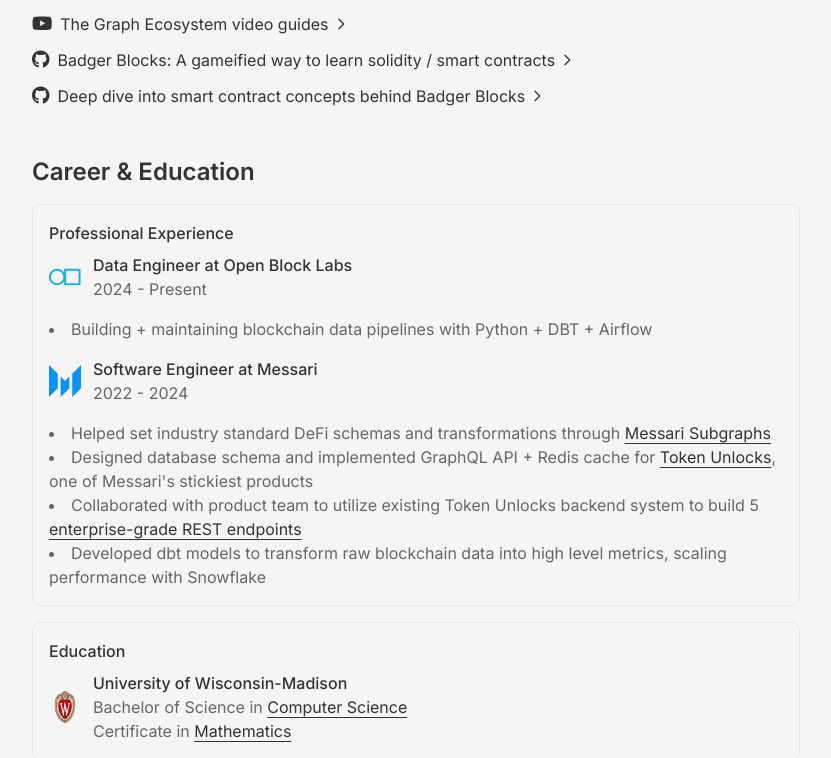
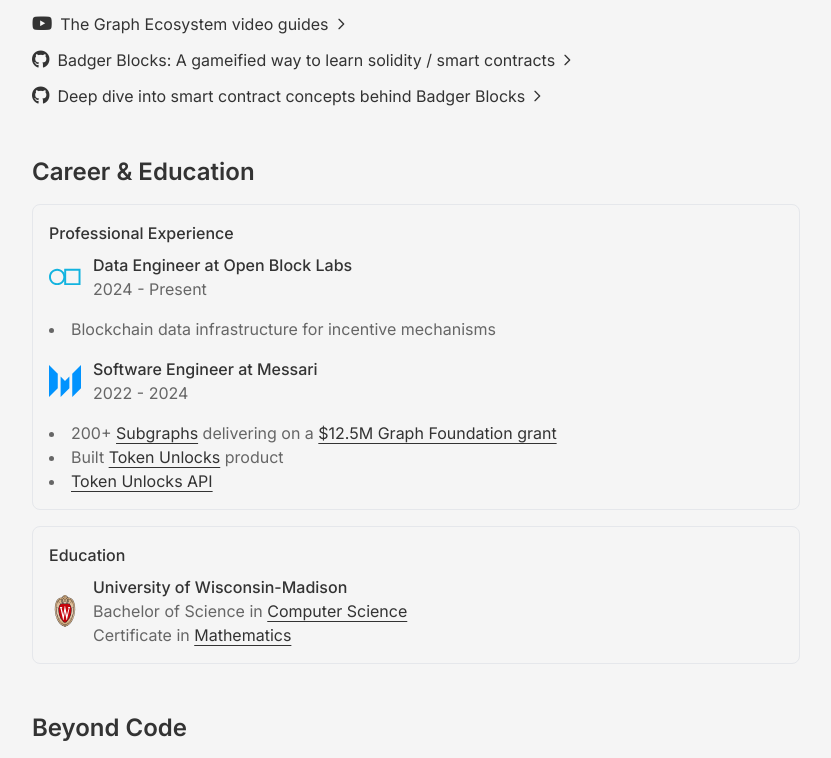
Before and after one commit to melotik/website, a Next.js app: page / in a window 1280 px wide. Shown: the part 549-1307 px from the top of the page, without its empty margins (224-1055 px from the left). Built offline with nearby package versions, Linux system fonts and the light colour scheme.

Commit message:
update home page

```diff
--- a/app/page.tsx
+++ b/app/page.tsx
@@ -132,7 +132,7 @@
                 </div>
 
                 <ul className="list-disc list-inside text-text-secondary">
-                  <li>Building + maintaining blockchain data pipelines with Python + DBT + Airflow</li>
+                  <li>Blockchain data infrastructure for incentive mechanisms</li>
                 </ul>
               </div>
 
@@ -159,31 +159,37 @@
                 </div>
 
                 <ul className="list-disc list-inside text-text-secondary">
-                  <li>Helped set industry standard DeFi schemas and transformations through <a
+                  <li>200+ <a
                     href="https://github.com/messari/subgraphs"
                     target="_blank"
                     rel="noopener noreferrer"
                     className="link-underline"
                   >
-                    Messari Subgraphs
+                    Subgraphs
+                  </a> delivering on a <a
+                    href="https://messari.io/news/messari-subgraphs-receives-12-5m-grant-from-the-graph-foundation"
+                    target="_blank"
+                    rel="noopener noreferrer"
+                    className="link-underline"
+                  >
+                    $12.5M Graph Foundation grant
                   </a></li>
-                  <li>Designed database schema and implemented GraphQL API + Redis cache for <a
+                  <li>Built <a
                     href="https://messari.io/token-unlocks"
                     target="_blank"
                     rel="noopener noreferrer"
                     className="link-underline"
                   >
                     Token Unlocks
-                  </a>, one of Messari&apos;s stickiest products</li>
-                  <li>Collaborated with product team to utilize existing Token Unlocks backend system to build 5 <a
+                  </a> product</li>
+                  <li><a
                     href="https://docs.messari.io/reference/allocations"
                     target="_blank"
                     rel="noopener noreferrer"
                     className="link-underline"
                   >
-                    enterprise-grade REST endpoints
+                    Token Unlocks API
                   </a></li>
-                  <li>Developed dbt models to transform raw blockchain data into high level metrics, scaling performance with Snowflake</li>
                 </ul>
               </div>
             </div>
```
Also changed, not shown: package.json (+7 -7 lines), 1 other file (tests, documents, lock files or other folders).
